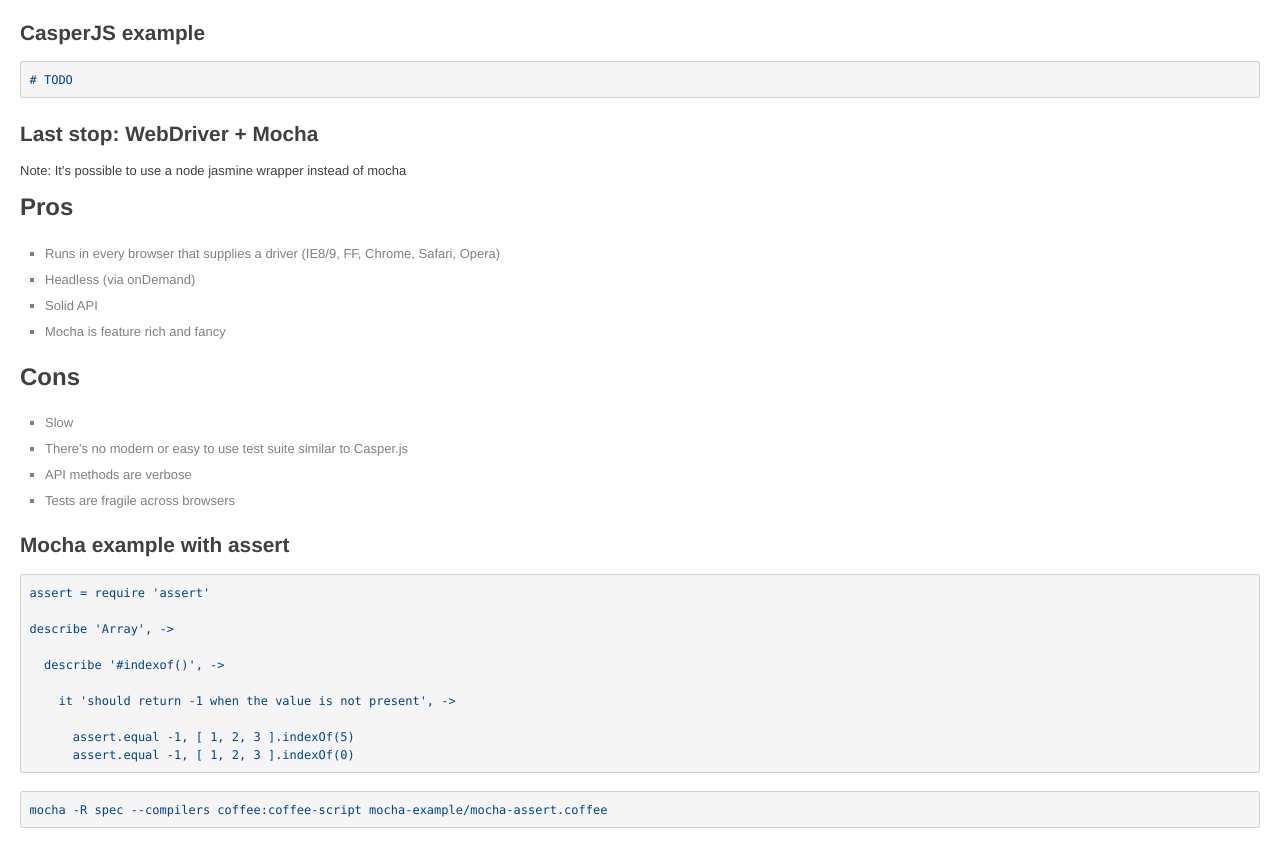
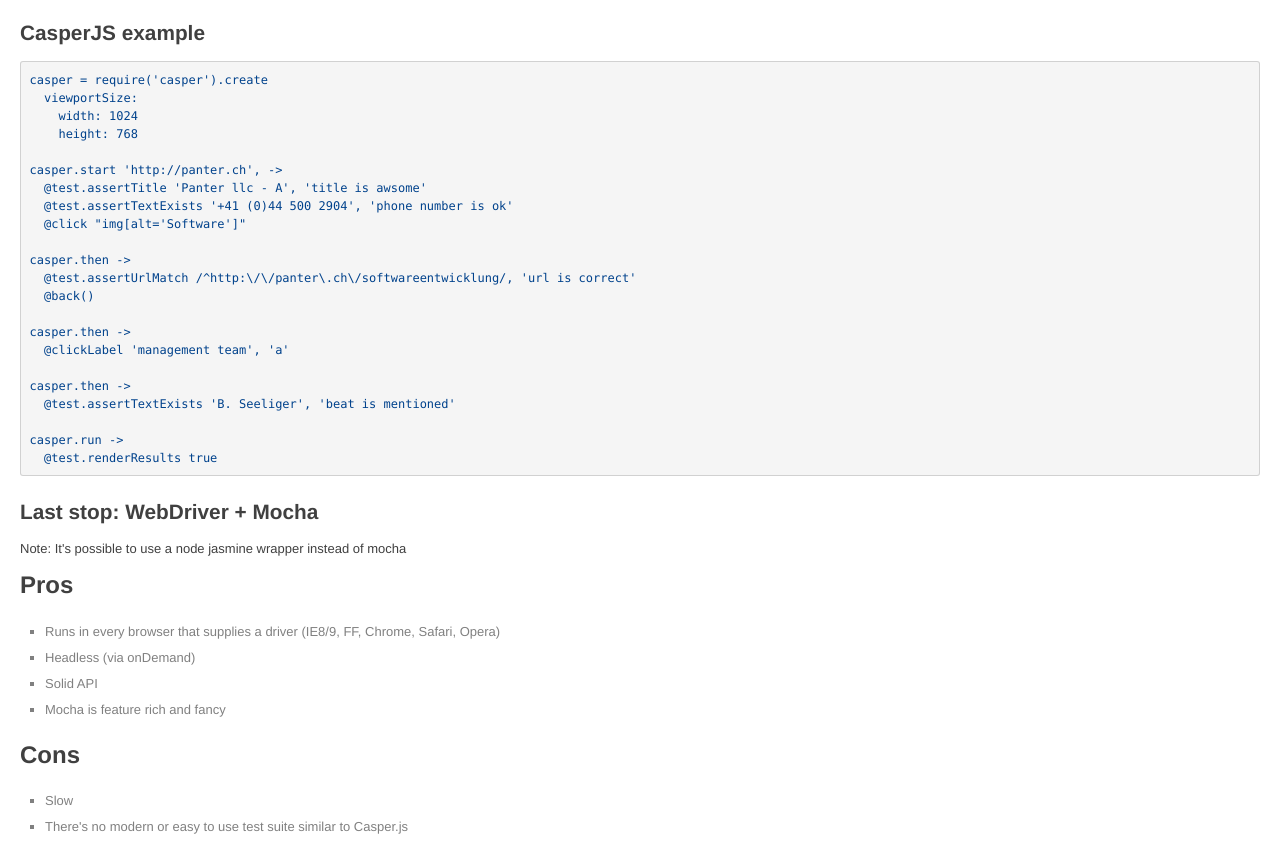
Before and after one commit to kaethorn/pan.talk_js-integration-testing, a plain HTML site: page presentation.html in a window 1280 px wide. Shown: the part 1551-2392 px from the top of the page. Drawn offline with Linux system fonts and the light colour scheme; a script that the page names is missing.

Commit message:
include example in presentation

```diff
--- a/presentation.html
+++ b/presentation.html
@@ -105,7 +105,28 @@ page.open('http://panter.ch', function (status) {
 # CasperJS example
 
 <pre class="syntax coffeescript">
-# TODO
+casper = require('casper').create
+  viewportSize:
+    width: 1024
+    height: 768
+
+casper.start 'http://panter.ch', ->
+  @test.assertTitle 'Panter llc - A', 'title is awsome'
+  @test.assertTextExists '+41 (0)44 500 2904', 'phone number is ok'
+  @click "img[alt='Software']"
+
+casper.then ->
+  @test.assertUrlMatch /^http:\/\/panter\.ch\/softwareentwicklung/, 'url is correct'
+  @back()
+
+casper.then ->
+  @clickLabel 'management team', 'a'
+
+casper.then ->
+  @test.assertTextExists 'B. Seeliger', 'beat is mentioned'
+
+casper.run ->
+  @test.renderResults true
 </pre>
 
 ---
```
